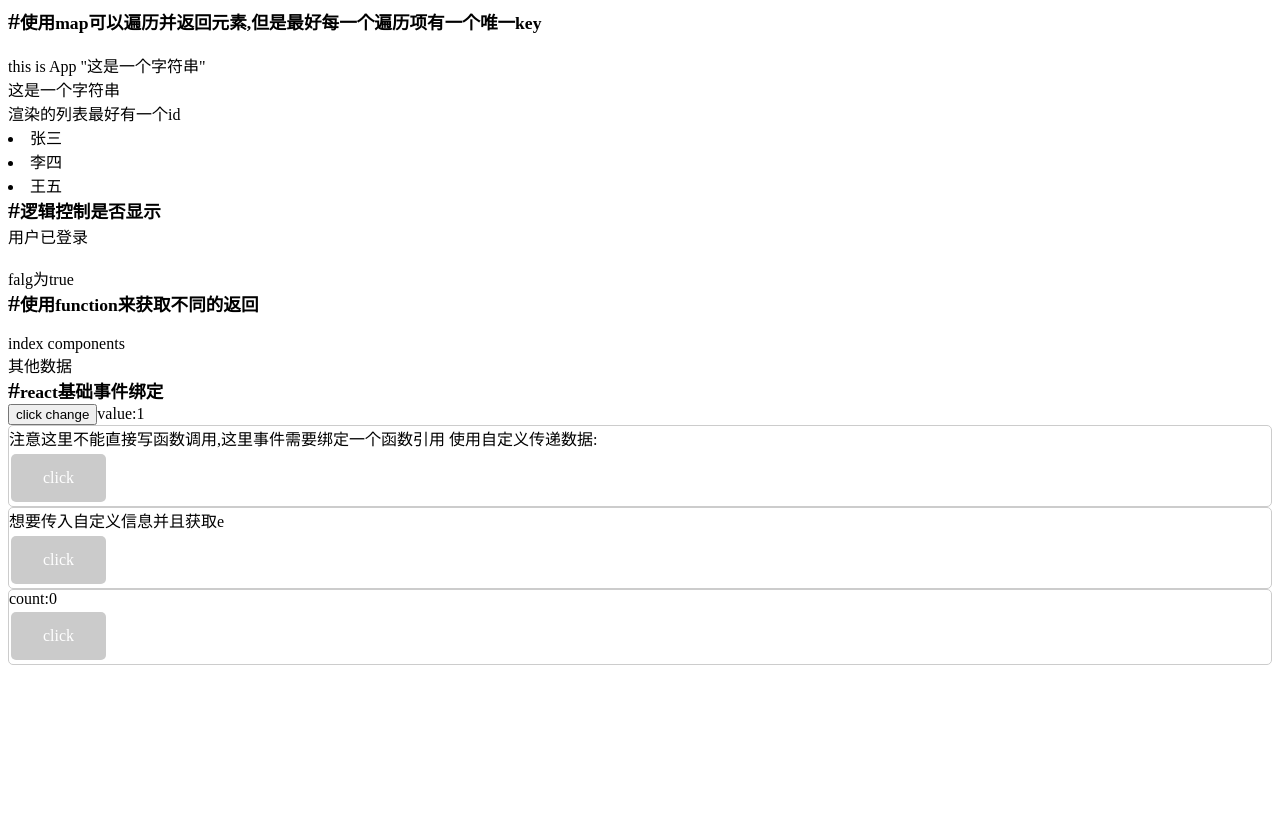
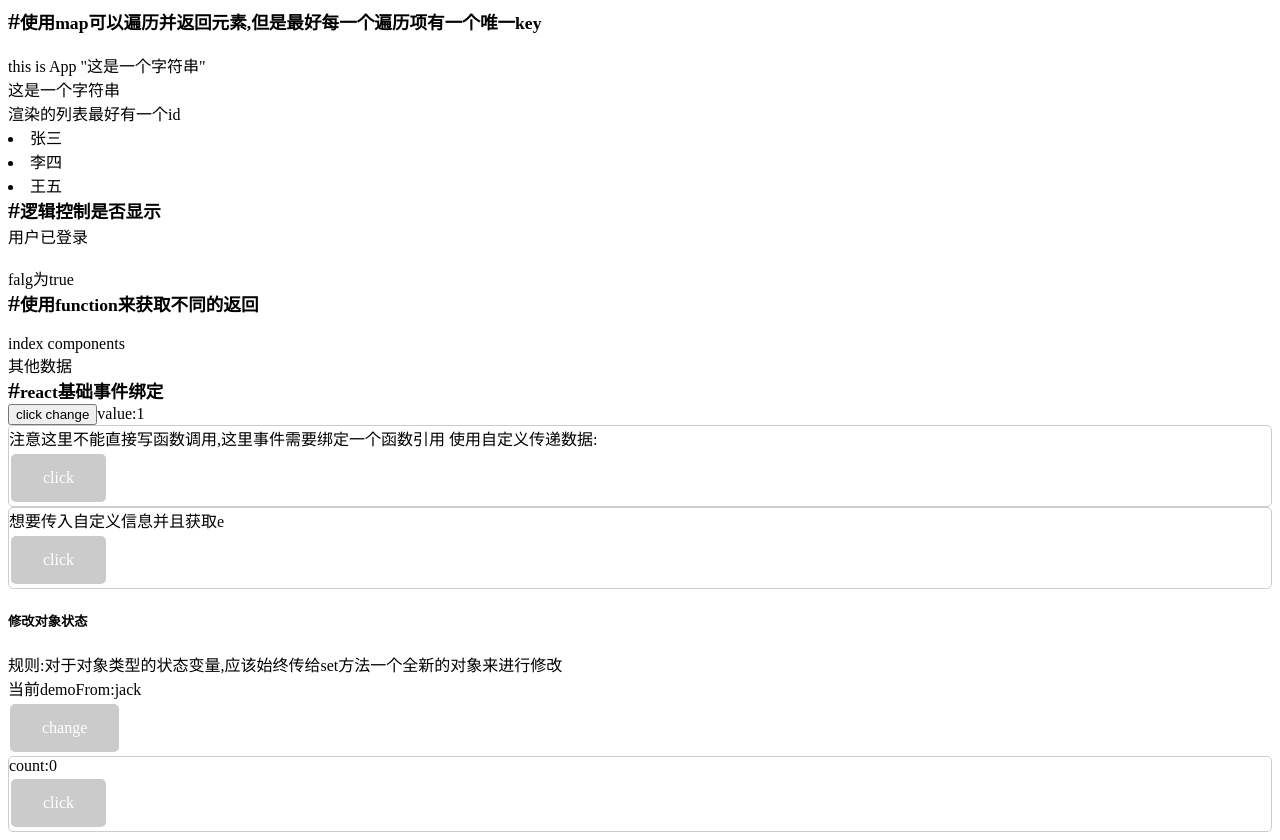
Before and after one commit to bilibili-niang/reactNote, a React (Create React App) app: page / in a window 1280 px wide. Before the commit the page ends 800 px from the top, so only its background shows below. Built offline with nearby package versions, Linux system fonts and the light colour scheme.

Commit message:
feat:新增部分文件

```diff
--- a/src/App.js
+++ b/src/App.js
@@ -1,7 +1,7 @@
 import React from "react";
 import Action1 from "./pages/Action1/index";
 import Index from "./pages/index";
-import Action2 from "./pages/Action2/index";
+import ActionDemo from "./pages/ActionDemo/index";
 import Count from './pages/Count/index'
 
 export default function App() {
@@ -9,7 +9,7 @@ export default function App() {
     <div className="app">
       <Action1></Action1>
       <Index></Index>
-      <Action2></Action2>
+      <ActionDemo></ActionDemo>
       <Count></Count>
     </div>
   );
--- a/src/pages/Action2/index.js
+++ /dev/null
@@ -1,37 +0,0 @@
-let value = 1;
-const clicked = (e) => {
-  console.log(e);
-};
-const clickHandler = (str) => {
-  console.log(str);
-};
-const getDemoValue = (value, e) => {
-  console.log(value, e);
-};
-export default function action2() {
-  return (
-    <div className="action2">
-      <div className="ice-header">
-        react基础事件绑定
-      </div>
-      <button onClick={clicked}>click change</button>
-      value:{value}
-      <br/>
-      <div className="card">
-        注意这里不能直接写函数调用,这里事件需要绑定一个函数引用
-        使用自定义传递数据:
-        <div className="mainBtn" onClick={() => clickHandler("demoStr")}>
-          click
-        </div>
-      </div>
-      <div className="card">
-        想要传入自定义信息并且获取e
-        <div className="mainBtn" onClick={(e) => getDemoValue("valueStr", e)}>
-          click
-        </div>
-
-      </div>
-
-    </div>
-  );
-}
--- /dev/null
+++ b/src/pages/ActionDemo/index.js
@@ -0,0 +1,61 @@
+import {useState} from "react";
+
+export default function ActionDemo() {
+
+  let value = 1;
+  const clicked = (e) => {
+    console.log(e);
+  };
+  const clickHandler = (str) => {
+    console.log(str);
+  };
+  const getDemoValue = (value, e) => {
+    console.log(value, e);
+  };
+  const [demoFrom, setDemoFrom] = useState({
+    name: "jack"
+  });
+  const handleChange = () => {
+    // 直接修改原对象,不引发视图变化
+    // demoFrom.name='jackChen';
+    // 调用set传入新对象用于修改
+    setDemoFrom({
+      ...demoFrom,
+      name: "jackChen"
+    });
+
+  };
+
+  return <div className="action2">
+    <div className="ice-header">
+      react基础事件绑定
+    </div>
+    <button onClick={clicked}>click change</button>
+    value:{value}
+    <br/>
+    <div className="card">
+      注意这里不能直接写函数调用,这里事件需要绑定一个函数引用
+      使用自定义传递数据:
+      <div className="mainBtn" onClick={() => clickHandler("demoStr")}>
+        click
+      </div>
+    </div>
+    <div className="card">
+      想要传入自定义信息并且获取e
+      <div className="mainBtn" onClick={(e) => getDemoValue("valueStr", e)}>
+        click
+      </div>
+    </div>
+
+    <h5>
+      修改对象状态
+    </h5>
+    规则:对于对象类型的状态变量,应该始终传给set方法一个全新的对象来进行修改
+    <br/>
+    当前demoFrom:
+    {demoFrom.name}
+    <br/>
+    <div className="mainBtn" onClick={handleChange}>change</div>
+
+  </div>;
+}
```
